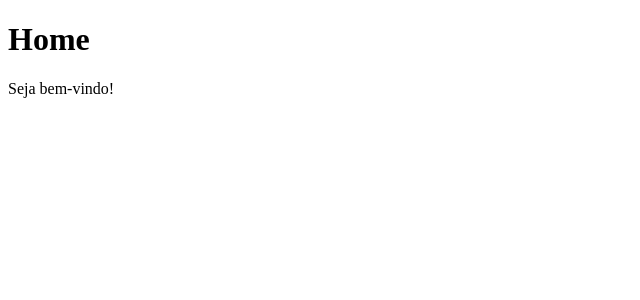
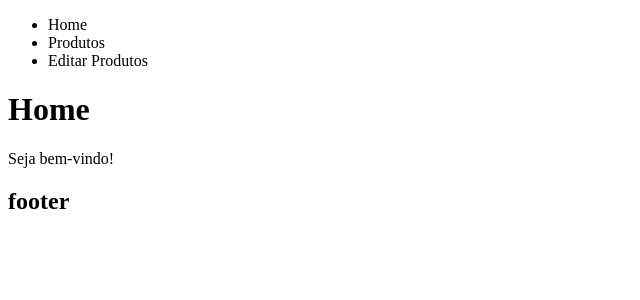
Before and after one commit to leonardobarbosas/routes-react-test, a React (Vite) app in the folder aula06/: page / in a window 1280 px wide. Shown: the top 300 px of the page, without its empty margins (0-640 px from the left). Built offline with nearby package versions, Linux system fonts and the light colour scheme.

Commit message:
componentes estáticos criados

```diff
--- a/aula06/src/App.tsx
+++ b/aula06/src/App.tsx
@@ -1,11 +1,15 @@
-import { Outlet } from 'react-router-dom';
+import { Outlet } from "react-router-dom";
+import Header from "./components/Header/Header";
+import Footer from './components/Footer/Footer';
 
 function App() {
-  return <div className="container">
-
-    <Outlet />
-
-  </div>;
+  return (
+    <div className="container">
+      <Header />
+      <Outlet />
+      <Footer />
+    </div>
+  );
 }
 
 export default App;
--- /dev/null
+++ b/aula06/src/components/Footer/Footer.tsx
@@ -0,0 +1,9 @@
+function Footer() {
+  return (
+    <footer>
+      <h2>footer</h2>
+    </footer>
+  );
+}
+
+export default Footer;
--- /dev/null
+++ b/aula06/src/components/Header/Header.tsx
@@ -0,0 +1,11 @@
+import Menu from '../../routes/Menu'
+
+function Header(){
+  return(
+    <header>
+      <Menu />
+    </header>
+  )
+}
+
+export default Header
```
